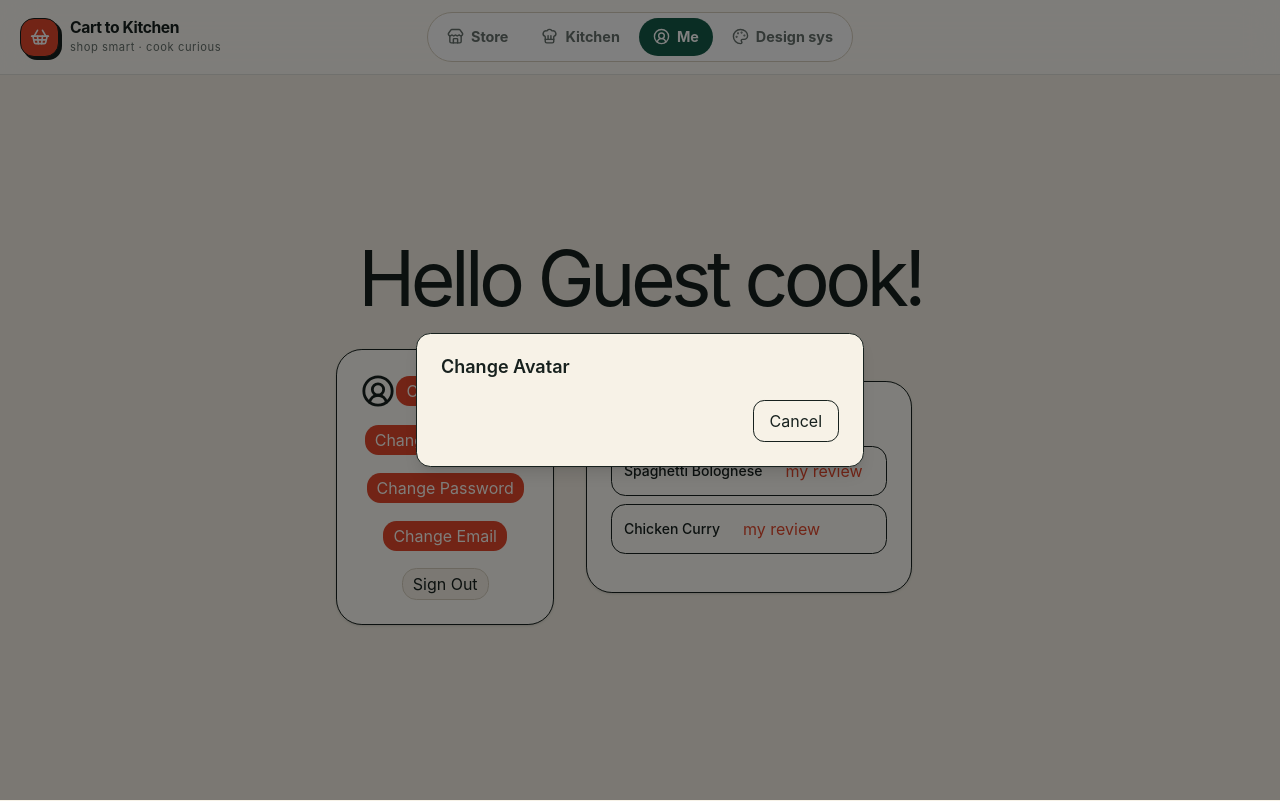
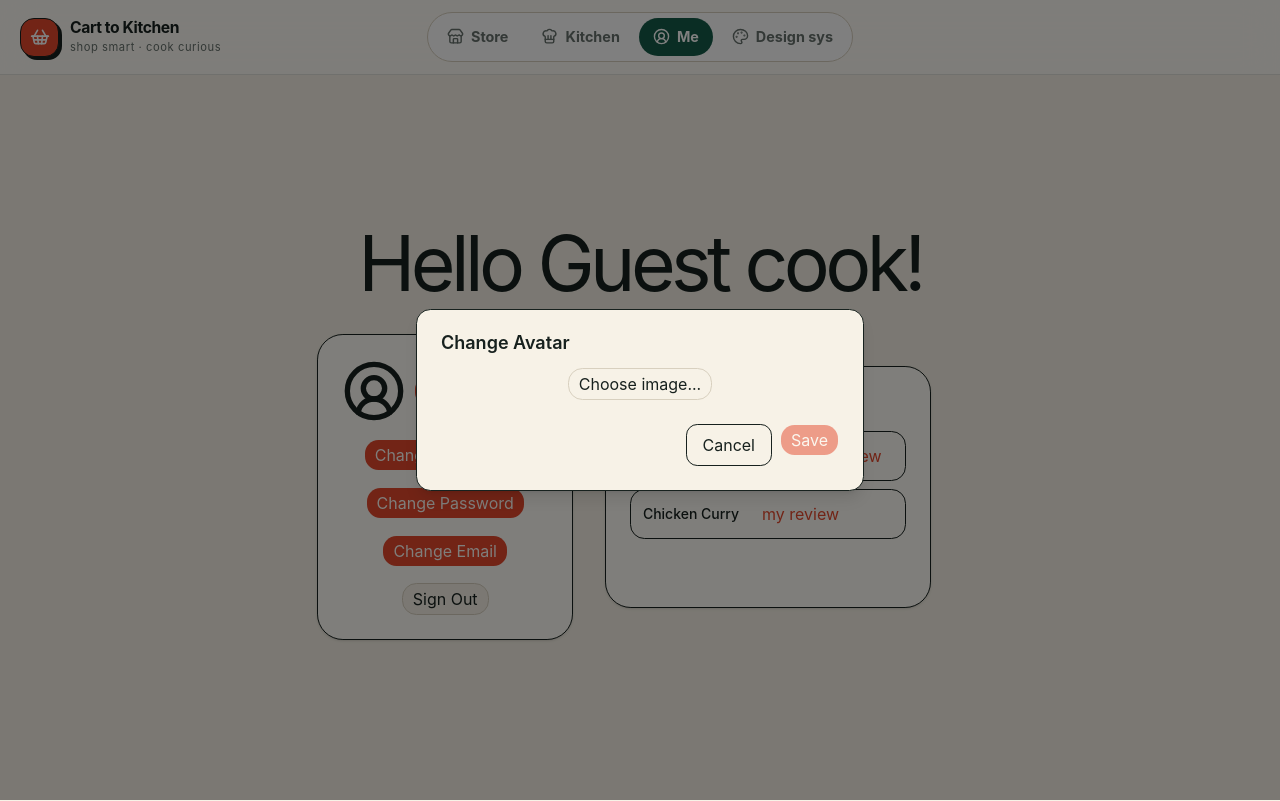
Before and after one commit to kaffe1/Cart-to-Kitchen, a React (Vite) app in the folder frontend/: page /me in a window 1280 px wide. Both pictures are taken after a click on the button "Change Avatar". Built offline with nearby package versions, Linux system fonts and the light colour scheme.

Commit message:
feat: added ability to see profile picture and upload a new one from users file system. Yet to be connected to backend for persistance

```diff
--- a/frontend/src/features/profile/model/profile.api.ts
+++ b/frontend/src/features/profile/model/profile.api.ts
@@ -5,6 +5,7 @@ const profilePlaceholder: ProfilePlaceholder = {
   email: "guest@example.com",
   mode: "Guest mode",
   note: "Profile features will be implemented in a later development phase.",
+  avatarUrl: null,
   cookingHistory: [
     {
       recipeId: "1",
--- a/frontend/src/features/profile/model/profile.types.ts
+++ b/frontend/src/features/profile/model/profile.types.ts
@@ -3,6 +3,7 @@ export interface ProfilePlaceholder {
   email: string;
   mode: string;
   note: string;
+  avatarUrl?: string | null;
   cookingHistory: CookedRecipe[];
 }
 
--- a/frontend/src/features/profile/presenter/useProfilePresenter.ts
+++ b/frontend/src/features/profile/presenter/useProfilePresenter.ts
@@ -58,6 +58,23 @@ export function useProfilePresenter() {
     closeEmailDialog();
   };
 
+  // TODO:Implement the actual save logic when backend is in place
+  const handlePasswordSave = (newPassword: string) => {
+    setProfile((prev) => ({
+      ...prev,
+      password: newPassword,
+    }));
+    closePasswordDialog();
+  };
+
+  const handleAvatarSave = async (file: File) => {
+    setProfile((prev) => ({
+      ...prev,
+      avatarUrl: URL.createObjectURL(file),
+    }));
+    closeAvatarDialog();
+  };
+
   return {
     profile,
     isUsernameDialogOpen,
@@ -74,5 +91,7 @@ export function useProfilePresenter() {
     closeAvatarDialog,
     handleUsernameSave,
     handleEmailSave,
+    handlePasswordSave,
+    handleAvatarSave,
   };
 }
--- a/frontend/src/features/profile/view/ProfilePage.tsx
+++ b/frontend/src/features/profile/view/ProfilePage.tsx
@@ -23,6 +23,8 @@ export function ProfilePage() {
     closeAvatarDialog,
     handleUsernameSave,
     handleEmailSave,
+    handlePasswordSave,
+    handleAvatarSave
   } = useProfilePresenter();
 
   return (
@@ -43,7 +45,7 @@ export function ProfilePage() {
         </div>
       </div>
 
-      {isAvatarDialogOpen && <AvatarDialog open onClose={closeAvatarDialog} />}
+      {isAvatarDialogOpen && <AvatarDialog open currentAvatarUrl={profile.avatarUrl} onClose={closeAvatarDialog} onSave={handleAvatarSave} />}
 
       {isUsernameDialogOpen && (
         <UsernameDialog
@@ -64,7 +66,7 @@ export function ProfilePage() {
       )}
 
       {isPasswordDialogOpen && (
-        <PasswordDialog open onClose={closePasswordDialog} />
+        <PasswordDialog open onClose={closePasswordDialog} onSave={handlePasswordSave} />
       )}
     </section>
   );
--- a/frontend/src/features/profile/view/components/AvatarDialog.tsx
+++ b/frontend/src/features/profile/view/components/AvatarDialog.tsx
@@ -5,19 +5,69 @@ import {
   DialogFooter,
   DialogTitle,
   DialogClose,
-} from '@/shared/components/ui/dialog';
-import { Button } from '@/shared/components/ui/button';
+} from "@/shared/components/ui/dialog";
+import { useEffect, useRef, useState, ChangeEvent } from "react";
+import { Button } from "@/shared/components/ui/button";
 
+const MAX_SIZE_BYTES = 5 * 1024 * 1024;
 
 type AvatarDialogProps = {
   open: boolean;
+  currentAvatarUrl?: string | null;
   onClose: () => void;
+  onSave: (file: File) => Promise<void>;
 };
 
 export function AvatarDialog({
   open,
+  currentAvatarUrl,
   onClose,
+  onSave,
 }: AvatarDialogProps) {
+  const fileInputRef = useRef<HTMLInputElement>(null);
+  const [selectedFile, setSelectedFile] = useState<File | null>(null);
+  const [previewUrl, setPreviewUrl] = useState<string | null>(null);
+  const [error, setError] = useState<string | null>(null);
+  const [isSaving, setIsSaving] = useState(false);
+
+  useEffect(() => {
+    return () => {
+      if (previewUrl) URL.revokeObjectURL(previewUrl);
+    };
+  }, [previewUrl]);
+
+  const handleFileChange = (event: ChangeEvent<HTMLInputElement>) => {
+    const chosenFile = event.target.files?.[0];
+    if (!chosenFile) {
+      return;
+    }
+    if (!chosenFile.type.startsWith("image/")) {
+      setError("Please choose an image file.");
+      return;
+    }
+    if (chosenFile.size > MAX_SIZE_BYTES) {
+      setError("The image must be smaller than 5 MB.");
+      return;
+    }
+    setError(null);
+    setSelectedFile(chosenFile);
+    setPreviewUrl(URL.createObjectURL(chosenFile));
+  };
+
+  const handleSave = async () => {
+    if (!selectedFile) return;
+    setError(null);
+    setIsSaving(true);
+    try {
+      await onSave(selectedFile);
+    } catch {
+      setError("Failed to upload image.");
+    } finally {
+      setIsSaving(false);
+    }
+  };
+
+  const shownUrl = previewUrl ?? currentAvatarUrl;
 
   return (
     <Dialog
@@ -31,11 +81,36 @@ export function AvatarDialog({
           <DialogTitle>Change Avatar</DialogTitle>
         </DialogHeader>
 
-        {/*//TODO: Add avatar selection (Media upload criteria)*/}
+        <div className="flex flex-col items-center gap-4">
+          {shownUrl && (
+            <img
+              src={shownUrl}
+              alt="Avatar preview"
+              className="h-24 w-24 rounded-full object-cover"
+            />
+          )}
+          <input
+            ref={fileInputRef}
+            type="file"
+            accept="image/*"
+            className="hidden"
+            onChange={handleFileChange}
+          />
+          <Button
+            type="button"
+            variant="outline"
+            onClick={() => fileInputRef.current?.click()}
+          >
+            Choose image...
+          </Button>
+        {error && <p className="text-sm text-red-600">{error}</p>}
+        </div>
 
         <DialogFooter>
           <DialogClose className="border px-4 py-2">Cancel</DialogClose>
-          {/*<Button onClick={handleSave}>Save</Button>*/}
+          <Button onClick={handleSave} disabled={!selectedFile || isSaving}>
+            {isSaving ? "Uploading…" : "Save"}
+          </Button>
         </DialogFooter>
       </DialogPopup>
     </Dialog>
--- a/frontend/src/features/profile/view/components/ProfilePanel.tsx
+++ b/frontend/src/features/profile/view/components/ProfilePanel.tsx
@@ -23,14 +23,21 @@ export function ProfilePanel({
   return (
     <article className="rounded-2xl border bg-card p-6 shadow-sm flex">
       <div className="flex flex-col items-center space-y-4">
-        <div className="flex flex-row items-center">
-          <CircleUserRound size={34} /> {/* Avatar picture placeholder */}
+        <div className="flex flex-row items-center gap-2">
+          {profile.avatarUrl ? (
+            <img
+              src={profile.avatarUrl}
+              alt={`${profile.username}'s avatar`}
+              className="h-16 w-16 rounded-full object-cover"
+            />
+          ) : (
+            <CircleUserRound size={64}/>
+          )}
           <Button onClick={onAvatarChange}>Change Avatar</Button>
         </div>
         <Button onClick={onUsernameChange}>Change Username</Button>
         <Button onClick={onPasswordChange}>Change Password</Button>
-        <Button onClick={onEmailChange}>Change Email</Button>{" "}
-        {/* if this used */}
+        <Button onClick={onEmailChange}>Change Email</Button>
         <Button variant="outline" onClick={onSignOut}>
           Sign Out
         </Button>
```
